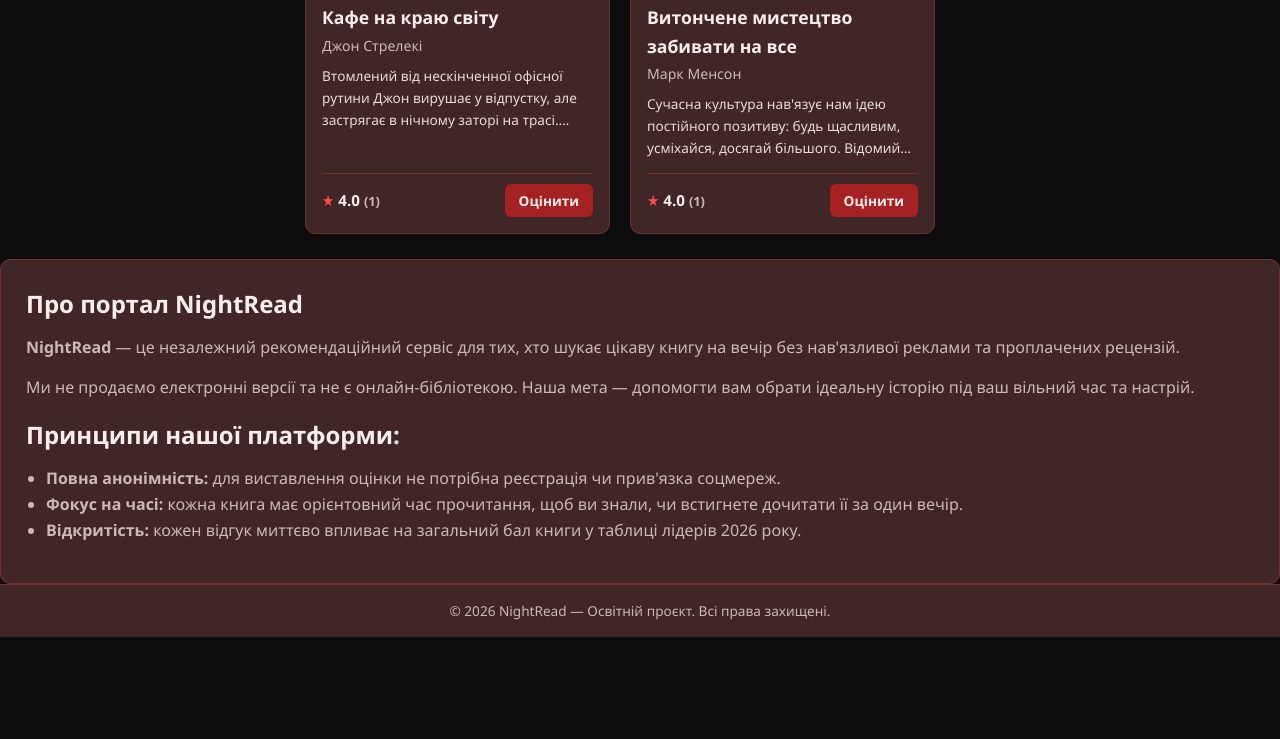
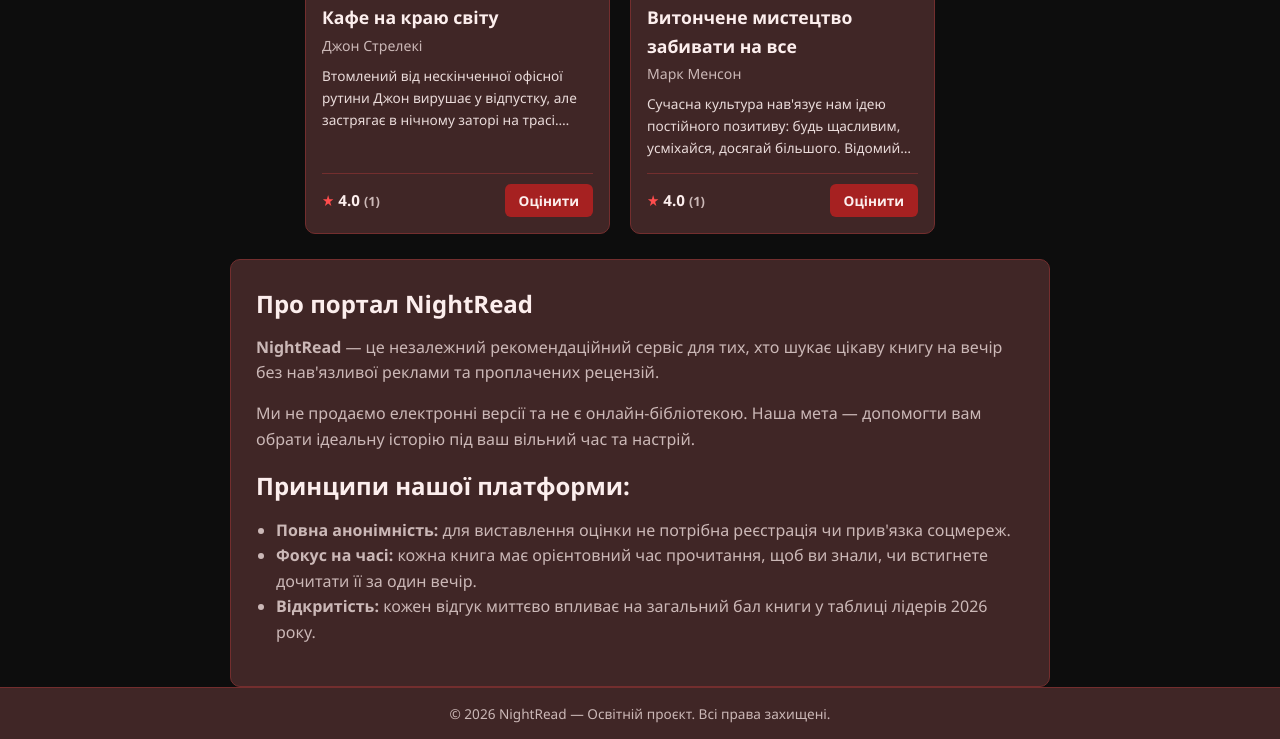
Before and after one commit to nastya-roshinets/night-read.github.io, a plain HTML site: page index.html in a window 1280 px wide. Shown: the part 3651-4390 px from the top of the page. Before the commit the page ends 4288 px from the top, so only its background shows below. Drawn offline with Linux system fonts and the light colour scheme.

Commit message:
Update style.css

```diff
--- a/style.css
+++ b/style.css
@@ -424,6 +424,15 @@ tr:hover {
     padding-left: 20px;
 }
 
+.about-hero,
+.about-card {
+    max-width: 820px;
+    width: 100%;
+    margin-left: auto;
+    margin-right: auto;
+    box-sizing: border-box;
+}
+
 /* Модальне вікно (Повна сторінка книги) */
 .modal-overlay {
     display: none;
```
